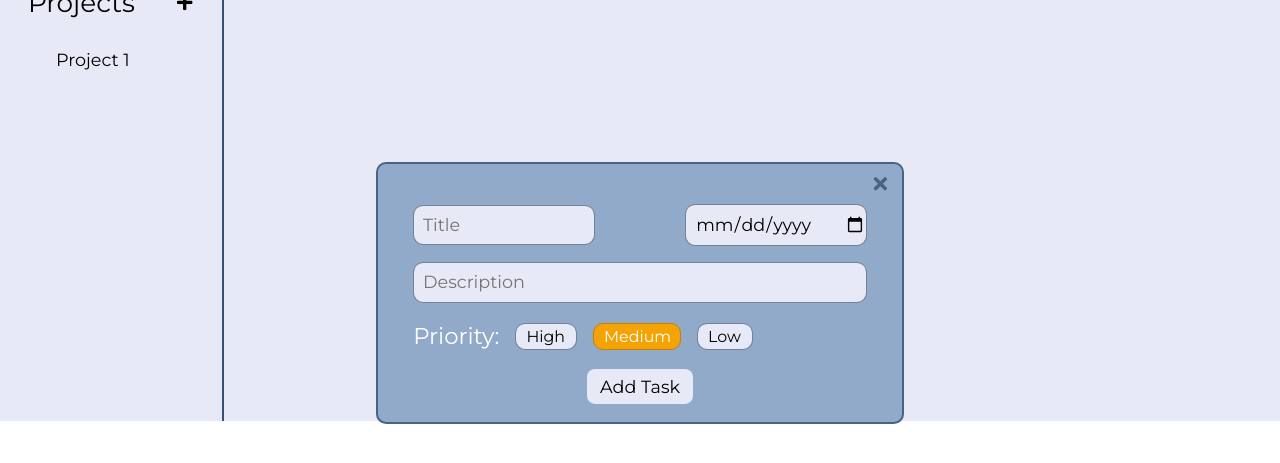
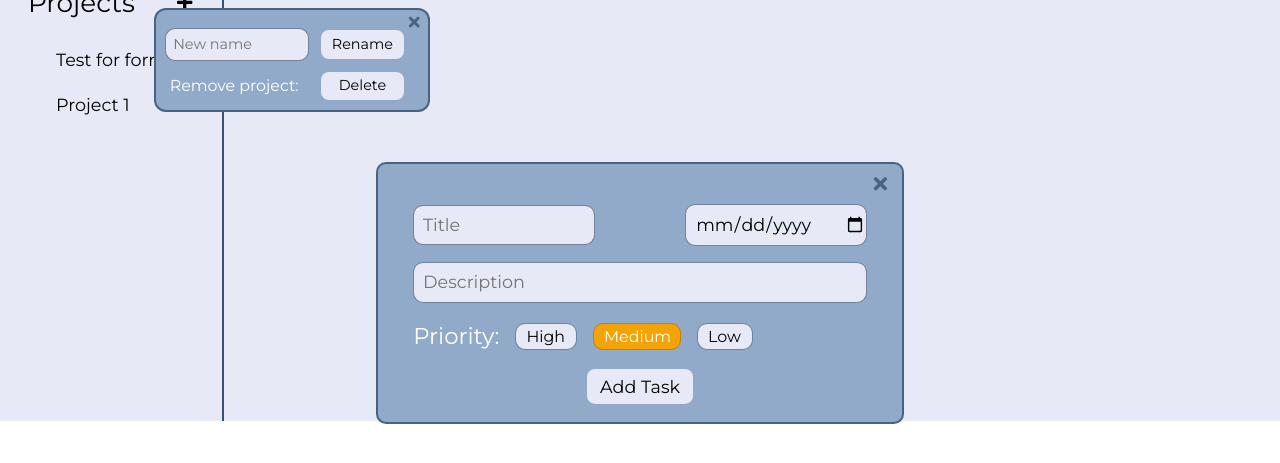
Before and after one commit to andrezz-b/todo-list, a website built with webpack: page src/template.html in a window 1280 px wide. Shown: the part 327-790 px from the top of the page. Built offline with nearby package versions, Linux system fonts and the light colour scheme; what pubsub-js would draw is missing.

Commit message:
Form design for changing project info.

```diff
--- a/src/styles/sidebar.scss
+++ b/src/styles/sidebar.scss
@@ -53,6 +53,7 @@
 	gap: 0.5rem;
 	padding-left: 1.25rem;
 	overflow: auto;
+	overflow-x: hidden;
 	height: 45%;
 
 	&::-webkit-scrollbar {
@@ -101,6 +102,56 @@
 		&:hover > span {
 			opacity: 1;
 		}
+	}
+}
+
+.edit-project {
+	display: grid;
+	grid-template-columns: auto 1fr;
+	grid-template-rows: 1fr 1fr;
+	align-items: center;
+	row-gap: .5rem;
+	column-gap: .75rem;
+
+
+	position: absolute;
+	left: 12%;
+	background-color: $clr-bg-input;
+	border: 2px solid $clr-border-sep;
+	border-radius: 12px;
+	font-size: .9em;
+	padding: 1.25em 1.65em .5em .65em;
+
+	.fa-times {
+		position: absolute;
+		font-size: 1.1em;
+		color: $clr-border-sep;
+		top: 5px;
+		right: 8px;
+		cursor: pointer;
+
+		&:hover {
+			color: $clr-danger-high-lt;
+			transform: scale(1.2);
+		}
+	}
+
+	input[type="submit"], input[type="button"] {
+		@include submitBtn;
+	}
+
+	input[type="button"] {
+		@extend .cancel;
+	}
+
+	input[type="text"] {
+		@include textInput;
+		width: 10em;
+	}
+
+	h1 {
+		padding-left: .3em;
+		color: $clr-ntrl-w;
 	}
 }
 
--- a/src/template.html
+++ b/src/template.html
@@ -27,10 +27,17 @@
 					</form>
 				</div>
 				<div id="project-list">
-					<!-- <div class="project-item" data-id="0">
-						<h1 class="subtitle--project">Project 1</h1>
+					<div class="project-item" data-id="0">
+						<h1 class="subtitle--project">Test for form</h1>
 						<span><i class="fas fa-cog"></i></span>
-					</div> -->
+						<form  class="edit-project" data-open="false" action="#" autocomplete="off" onsubmit="return false">
+							<i class="fas fa-times"></i>
+							<input type="text" placeholder="New name">
+							<input type="submit" value="Rename">
+							<h1 class="subtitle--project">Remove project:</h1>
+							<input type="button" value="Delete">
+						</form>
+					</div>
 					<!-- <div class="project-item">
 						<h1 class="subtitle--project">Really long project name</h1>
 						<span><i class="fas fa-cog"></i></span>
```
